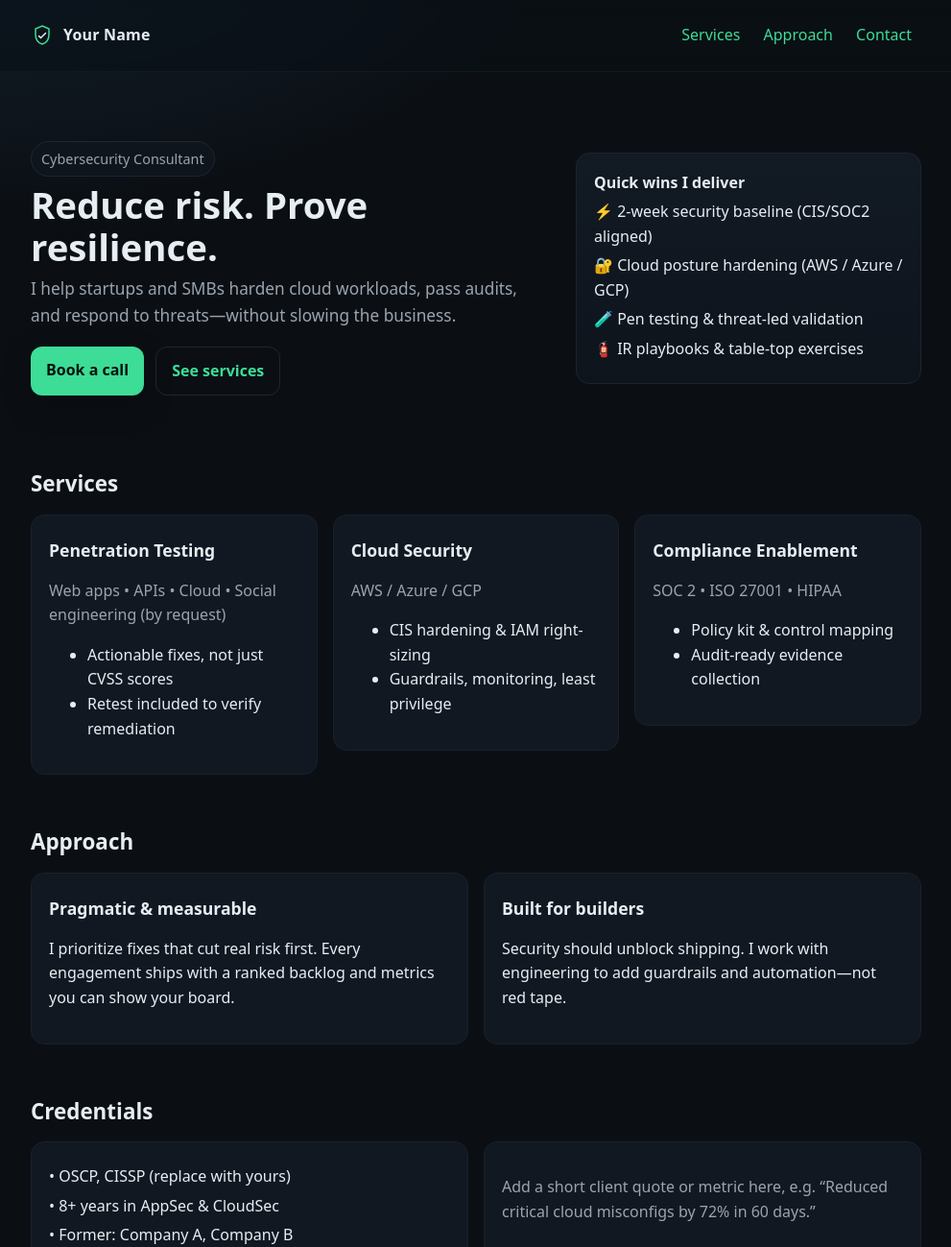
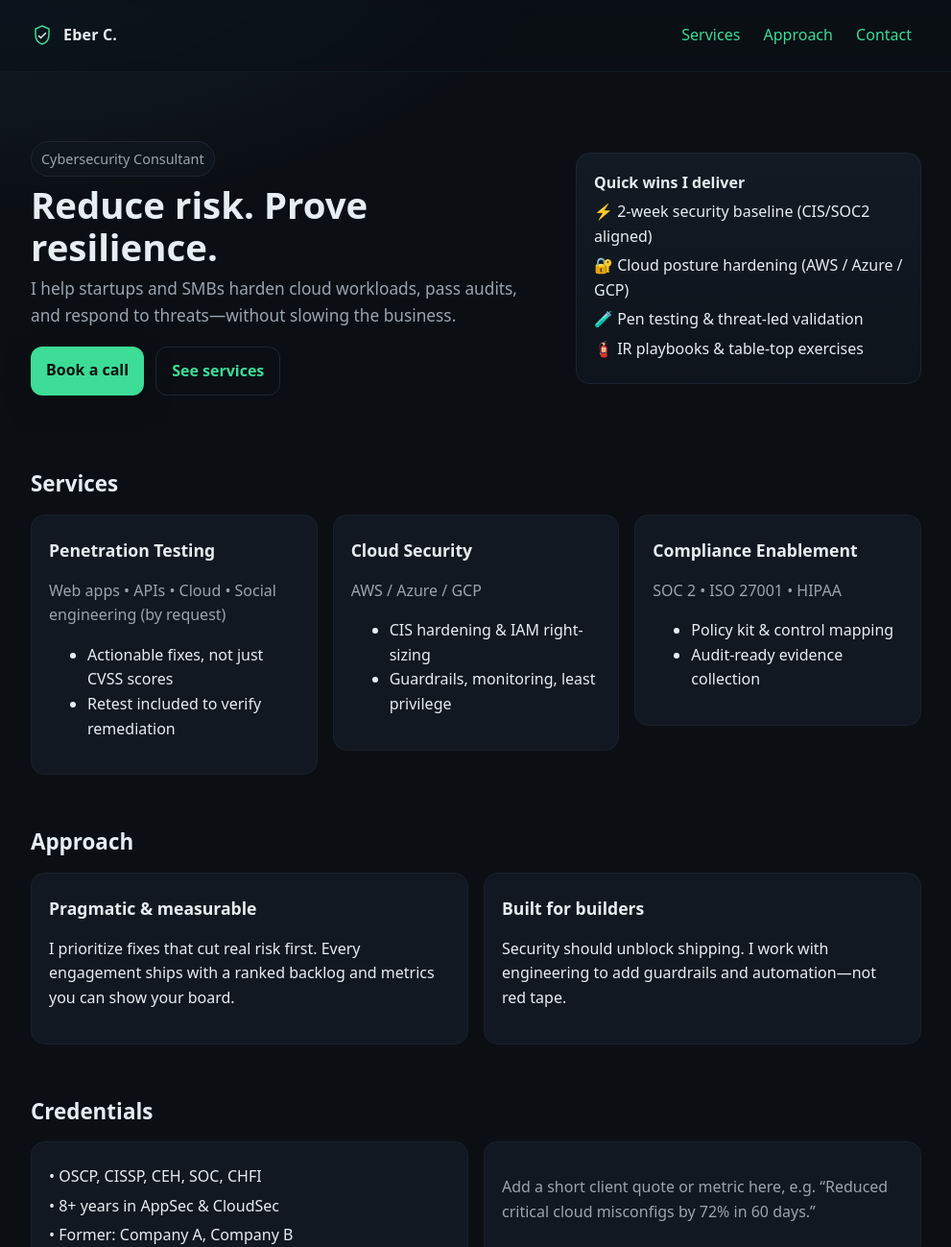
Before and after one commit to Cube1214/cube1214.github.io, a plain HTML site: page index.html in a window 1280 px wide. Shown: the top 1299 px of the page at 96% size, without its empty margins (144-1135 px from the left). Drawn offline with Linux system fonts and the light colour scheme.

Commit message:
Update name and qualifications in index.html

```diff
--- a/index.html
+++ b/index.html
@@ -77,7 +77,7 @@
           <path d="M12 2l7 3v6c0 5.25-3.2 8.8-7 10-3.8-1.2-7-4.75-7-10V5l7-3z" stroke="#3ddc97" stroke-width="1.5"/>
           <path d="M8.5 12.5l2 2 5-5" stroke="#e6edf3" stroke-width="1.5" stroke-linecap="round"/>
         </svg>
-        <span>Your Name</span>
+        <span>Eber C.</span>
       </div>
       <nav>
         <a href="#services">Services</a>
@@ -175,7 +175,7 @@
         <div class="col-6">
           <div class="card">
             <ul class="clean">
-              <li>• OSCP, CISSP (replace with yours)</li>
+              <li>• OSCP, CISSP, CEH, SOC, CHFI</li>
               <li>• 8+ years in AppSec & CloudSec</li>
               <li>• Former: Company A, Company B</li>
             </ul>
```
